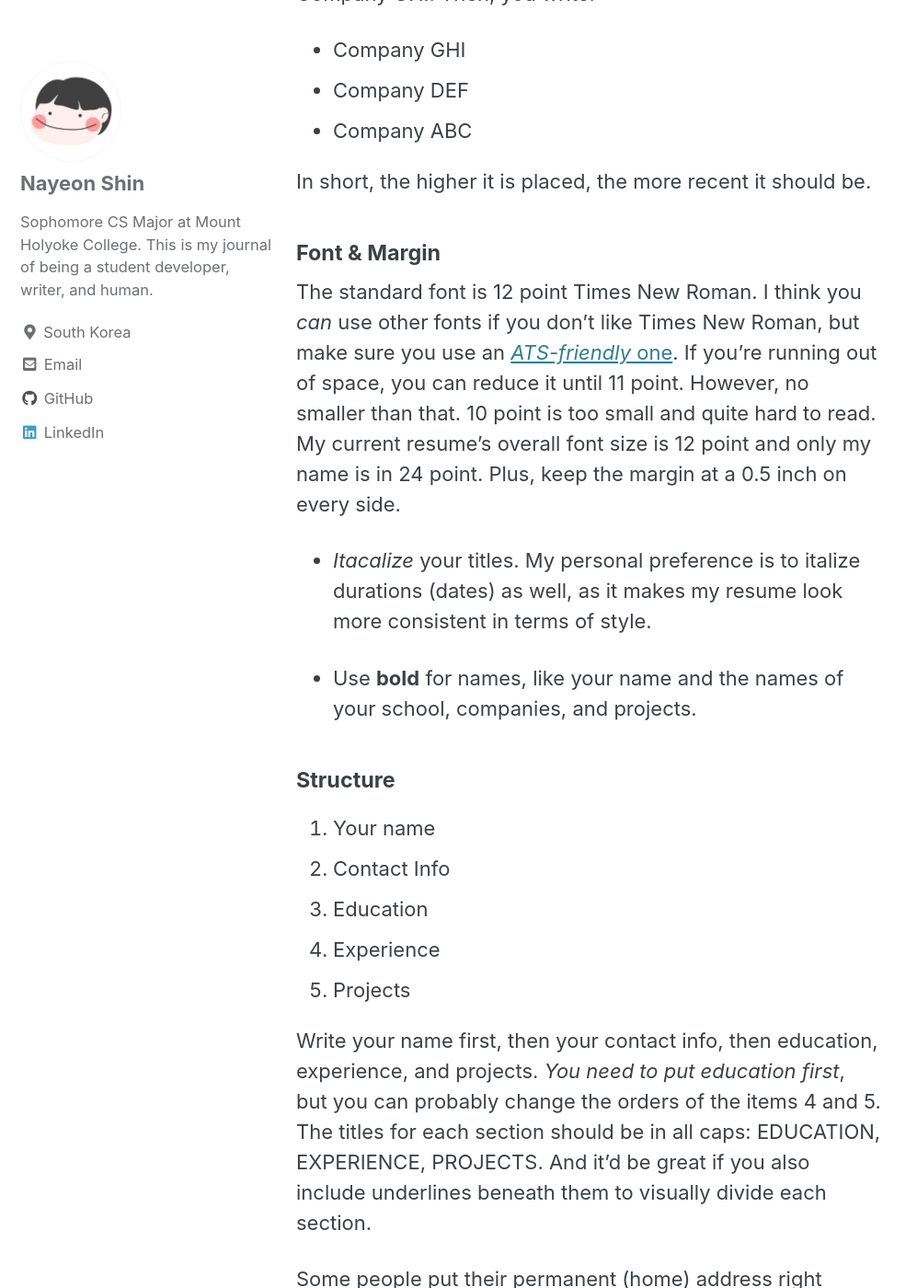
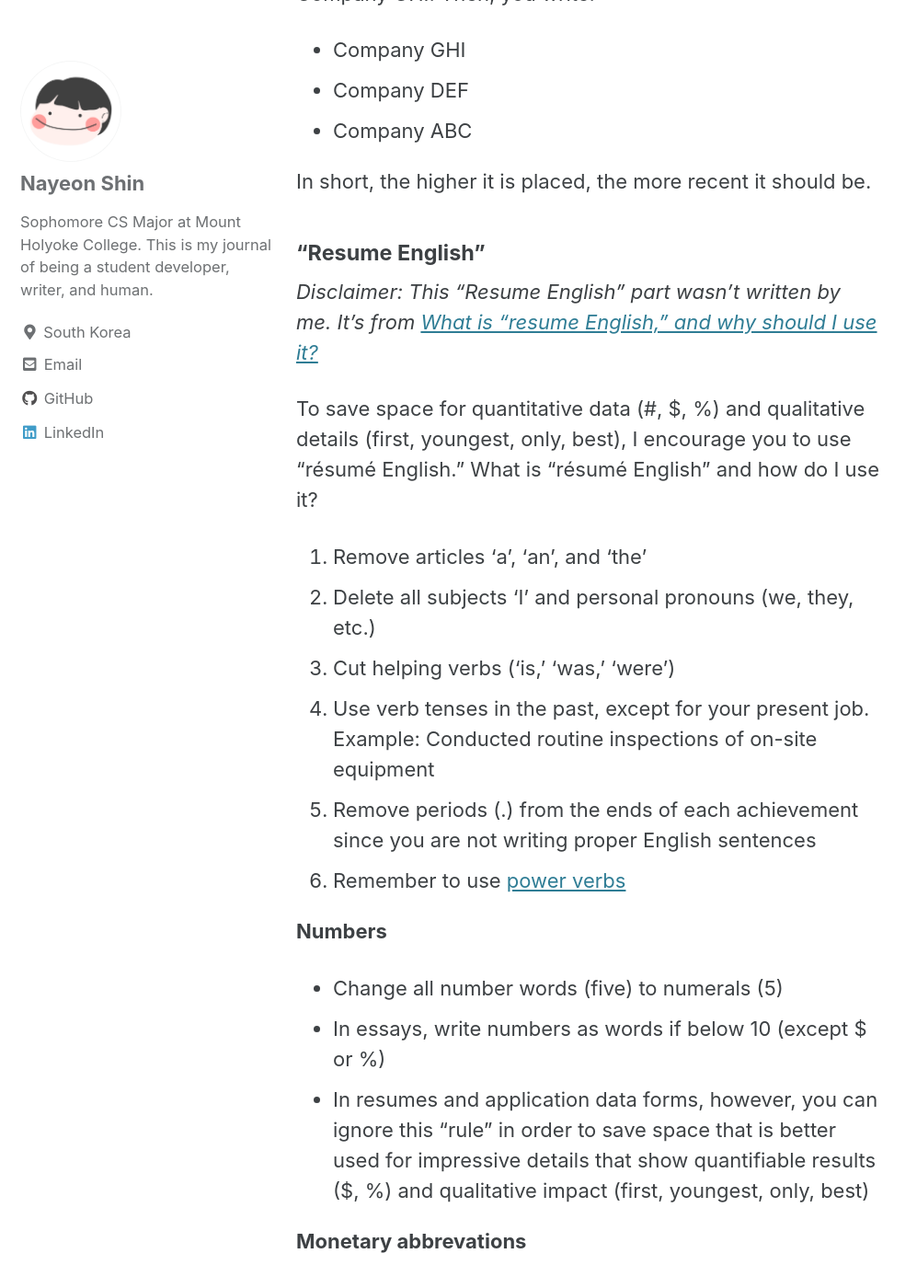
Before and after one commit to nayeonshin/nayeonshin.github.io, a Jekyll site: the page built from _posts/2021-05-10-a-complete-guide-to-writing-your-first-technical-resume.markdown, in a window 1280 px wide and 1400 px high, scrolled down 2870 px. Shown: the whole window at 92% size, without its empty margins (0-997 px from the left). Built offline with Jekyll 4.4.1, drawn with Linux system fonts in a browser that asks for light colours; cached includes are drawn as plain includes; comment, search, counter and statistics services are not loaded; some of the changed text lies outside the part shown.

Commit message:
Update 2021-05-10-a-complete-guide-to-writing-your-first-technical-resume.markdown

```diff
--- a/_posts/2021-05-10-a-complete-guide-to-writing-your-first-technical-resume.markdown
+++ b/_posts/2021-05-10-a-complete-guide-to-writing-your-first-technical-resume.markdown
@@ -37,6 +37,39 @@ What does this mean? For example, let's say you worked at a Company ABC and then
 
 In short, the higher it is placed, the more recent it should be.
 
+#### "Resume English"
+
+*Disclaimer: This "Resume English" part wasn't written by me. It's from [What is "resume English," and why should I use it?](https://techwritingtodai.blogspot.com/2014/08/what-is-resume-english-and-why-should-i.html**)*
+
+To save space for quantitative data (#, $, %) and qualitative details (first, youngest, only, best), I encourage you to use "résumé English." What is "résumé English" and how do I use it?
+
+1. Remove articles 'a', 'an', and 'the'
+2. Delete all subjects 'I' and personal pronouns (we, they, etc.)
+3. Cut helping verbs ('is,' 'was,' 'were')
+4. Use verb tenses in the past, except for your present job. Example: Conducted routine inspections of on-site equipment
+5. Remove periods (.) from the ends of each achievement since you are not writing proper English sentences
+6. Remember to use [power verbs](https://techwritingtodai.blogspot.com/2011/03/verbs.html)
+
+**Numbers**
+
+- Change all number words (five) to numerals (5)
+- In essays, write numbers as words if below 10 (except $ or %)
+- In resumes and application data forms, however, you can ignore this "rule" in order to save space that is better used for impressive details that show quantifiable results ($, %) and qualitative impact (first, youngest, only, best)
+
+**Monetary abbrevations**
+
+How to use abbreviated numbers in resumes for international MBA programs and companies
+
+PREFERRED BY INSEAD (and understood/acceptable at any top MBA program)
+(from the CV self-review style guide INSEAD gives to incoming students)
+
+Suggested numerical abbreviations:
+
+- k for 1,000 (thousands)
+- mn for 1,000,000 (millions)
+- bn for 1,000,000,000 (billions)
+- tn for 1,000,000,000,000 (trillions)
+
 #### Font & Margin
 
 The standard font is 12 point Times New Roman. I think you *can* use other fonts if you don't like Times New Roman, but make sure you use an [*ATS-friendly* one](https://www.jobscan.co/blog/best-fonts-resume-ats-recruiter/). If you're running out of space, you can reduce it until 11 point. However, no smaller than that. 10 point is too small and quite hard to read. My current resume's overall font size is 12 point and only my name is in 24 point. Plus, keep the margin at a 0.5 inch on every side.
@@ -190,7 +221,13 @@ Some little tips here:
 - The tilda symbol "~" means "about" or "approximately." You use it like this: ~30.
 - Utilize other symbols like > or + (more than) and < (less than).
 
-## Other tips that are good to know
+### Decoration?
+
+It's not recommended to decorate your resume. I'm not sure if that'll still be the case if you're like a designer or something, but generally, do not decorate your resume. Do not use more than 2 text colors.
+
+If you think your resume looks boring, you can color the section titles (EDUCATION, EXPERIENCE, PROJECTS, etc) with your school's official color. That's what I also did on my resume.
+
+### Other tips that are good to know
 
 1. If you are to list out your skills, please, please do NOT write "GitHub." GitHub is not a skill. Git, maybe. But even Git is not a skill that's essential for a project. In other words, if you want to write that you know how to use "Git," only write "Git," not "GitHub."
 2. HTML and CSS are not programming languages. If you want to enumerate what languages you're familiar with, do not classify HTML and CSS as programming languages. Just write something like, "Languages: HTML/CSS/JavaScript, Java, ..."
```
Also changed, not shown: other parts of _posts/2021-05-10-a-complete-guide-to-writing-your-first-technical-resume.markdown (+1 -3 lines).
